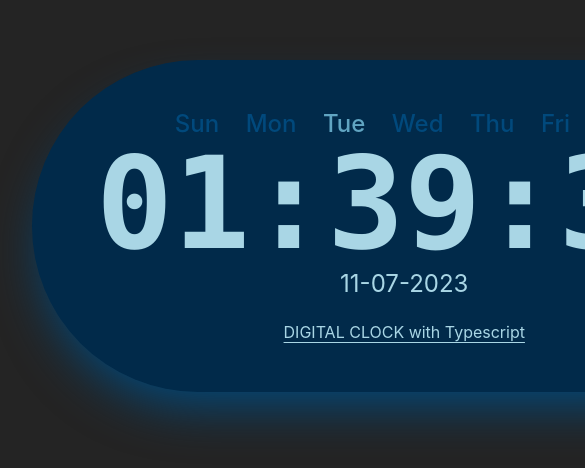
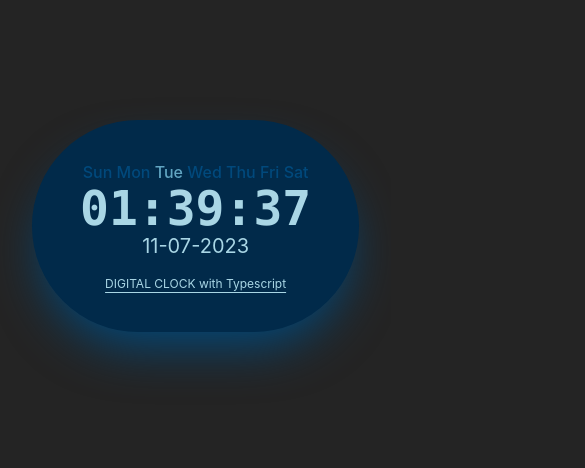
Before and after one commit to MatiasCancina/Digital_Clock, a React (Vite) app: page / in a window 390 px wide. Shown: the part 196-664 px from the top of the page, 585 px wide, since content can reach past the window. Built offline with nearby package versions, Linux system fonts and the light colour scheme.

Commit message:
responsive

```diff
--- a/src/components/Clock.tsx
+++ b/src/components/Clock.tsx
@@ -23,23 +23,23 @@ const Clock: React.FC = () => {
   const today: string = daysOfWeek[time.getDay()];
 
   return (
-    <div className="flex flex-col justify-center bg-blue1000 space-y-5 px-16 py-12 rounded-full text-blue100 text-6xl shadow-2xl shadow-blue800">
+    <div className="flex flex-col justify-center bg-blue1000 space-y-4 lg:space-y-5 px-12 lg:px-16 py-10 lg:py-12 rounded-full text-blue100 shadow-2xl shadow-blue800">
       <div>
-        <p className="text-2xl font-medium space-x-5">
+        <p className="text-base lg:text-2xl font-medium lg:space-x-5">
           {daysOfWeek.map((day, index) => (
             <span key={index} className={isToday(new Date()) && today === day ? 'text-blue300' : 'text-blue800'}>
               {day}{' '}
             </span>
           ))}
         </p>
-        <span className="font-clock font-mono font-bold text-9xl">
+        <span className="font-clock font-mono font-bold text-5xl lg:text-9xl">
           {hours}:{minutes}:{seconds}
         </span>
-        <p className='text-2xl'>
+        <p className='text-xl lg:text-2xl'>
           {formattedDate}
         </p>
       </div>
-      <h6 className="text-base font-normal underline underline-offset-4">DIGITAL CLOCK with Typescript</h6>
+      <h6 className="text-xs lg:text-base font-normal underline underline-offset-4">DIGITAL CLOCK with Typescript</h6>
     </div>
   );
 };
```
